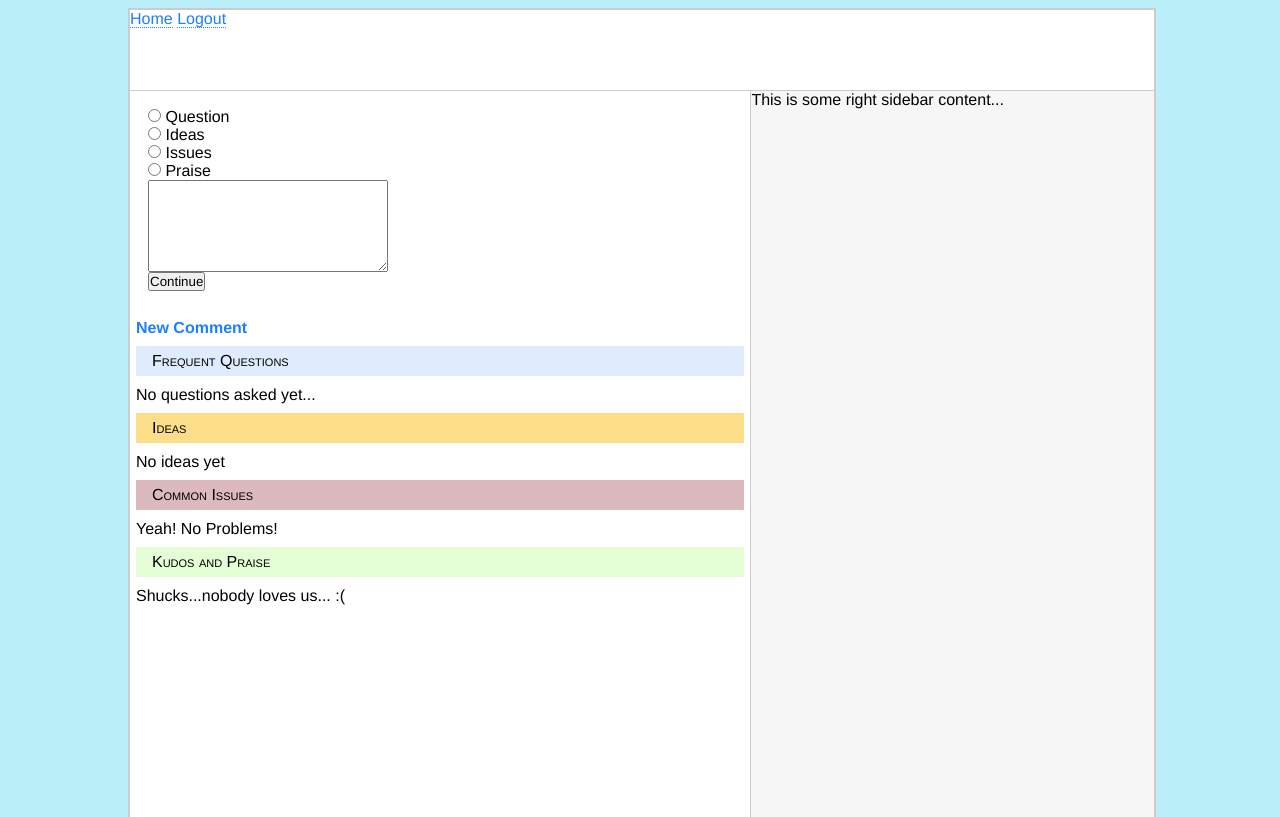
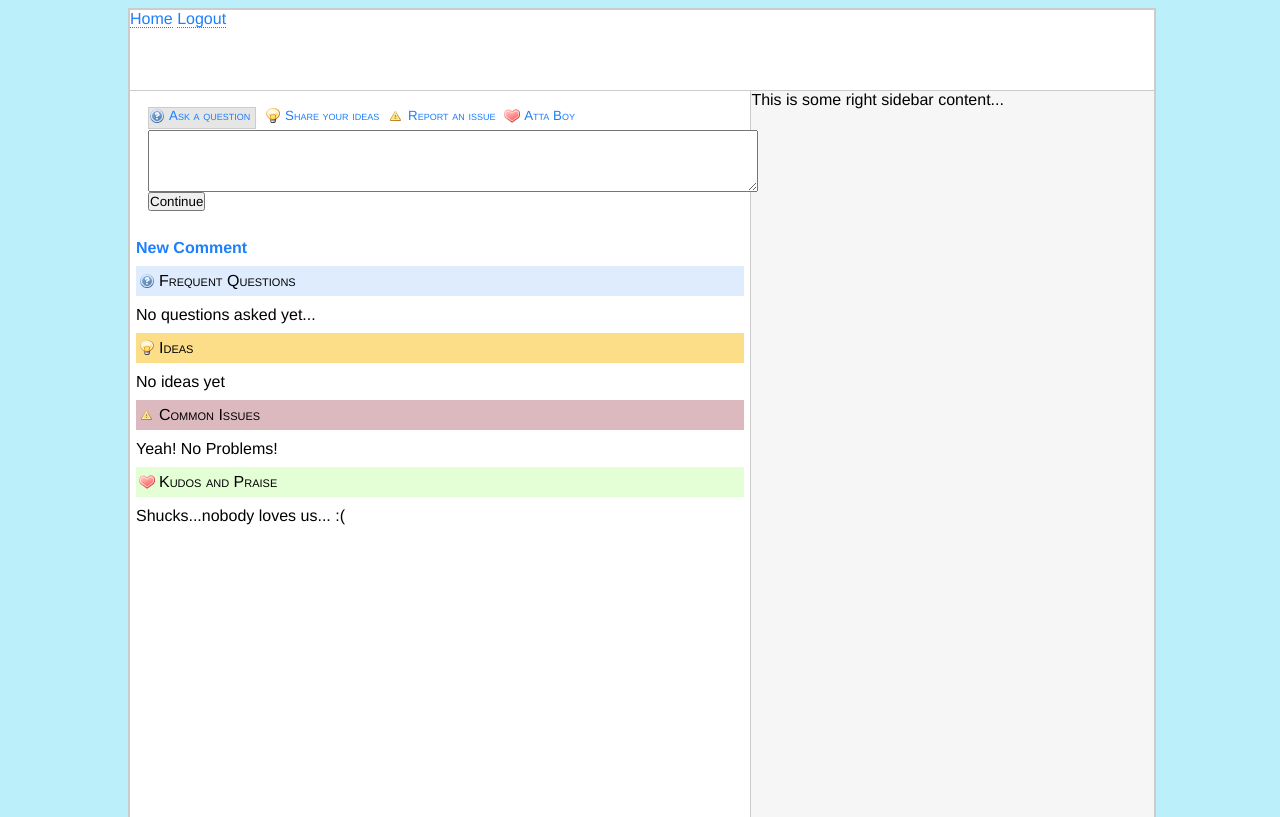
Before and after one commit to pombredanne/OpenEcho, a Django app: template templates/echo/index.html in a window 1280 px wide. Shown: the part 39-856 px from the top of the page. Run offline with Django 3.2, Linux system fonts and the light colour scheme; the template is opened without the code that fills it, so the values that code supplies are empty.

Commit message:
more styling, added some icons

```diff
--- a/media/stylesheets/style.css
+++ b/media/stylesheets/style.css
@@ -17,6 +17,7 @@ a, a:visited, a:hover {
 	font-weight: bold;
 	border-bottom-style: none;
 	color: #1d00fb;
+	border-style: none;
 }
 
 
@@ -97,10 +98,47 @@ a, a:visited, a:hover {
 	float: left;
 }
 
-#newcomment {
+#commentsearch {
 	margin-left: 12px;
 	margin-top: 17px;
 	margin-bottom: 28px;
+	font-size: 10pt;
+	font-variant: small-caps;
+}
+
+#commentsearch a {
+	border-bottom-style: none;
+}
+
+#linkbar {
+	padding-bottom: 7px;
+}
+.searchlink {
+	display: inline;
+	padding-right: 5px;
+}
+#question_link {
+	background: url(../images/help.png) no-repeat;
+	padding-left: 20px;
+}
+#idea_link {
+	background: url(../images/lightbulb.png) no-repeat;
+	padding-left: 20px;
+}
+#issue_link {
+	background: url(../images/bullet_error.png) no-repeat;
+	padding-left: 20px;
+}
+#praise_link {
+	background: url(../images/heart.png) no-repeat;
+	padding-left: 20px;
+}
+#question_link.link_selected  {
+	background-color: #e6e6e6;
+	border: 1px solid #ccc;
+	margin: 0;
+	padding-bottom: 5px;
+	padding-right: 5px;
 }
 
 .category_heading {
@@ -115,33 +153,48 @@ a, a:visited, a:hover {
 	margin-top: 9px;
 	margin-right: 6px;
 	font-variant: small-caps;
+	padding-left: 7px;
 }
 
 #faqs h2 {
-	background-color: #dfecfd;
+	background: #dfecfd url(../images/help.png) no-repeat 3px;
 }
 
 #ideas h2 {
-	background-color: #fcde89;
+	background: #fcde89 url(../images/lightbulb.png) no-repeat 3px;
 }
 
 #issues h2 {
-	background-color: #dcb9be;
+	background: #dcb9be url(../images/bullet_error.png) no-repeat 3px;
 }
 
 #praise h2 {
-	background-color: #e4ffd6;
+	background: #e4ffd6 url(../images/heart.png) no-repeat 3px;
 }
 
 .comment_summary {
-	margin-bottom: 7px;
+	margin-bottom: 15px;
+	margin-top: 15px;
+	border-bottom-style: dotted;
+	border-bottom-width: 1px;
+	margin-right: 6px;
+	padding-bottom: 8px;
+}
+
+.comment_summary a {
+	margin-left: 10px;
 }
 
 .comment_summary p {
 	font-size: 9px;
 	text-indent: 10px;
+	margin-top: 5px;
 }
 
+
+
+
+/* detail edit styles */
 #comment_meta {
 	font-size: 9pt;
 }
--- a/templates/echo/index.html
+++ b/templates/echo/index.html
@@ -1,14 +1,27 @@
 {% extends "echo/base.html" %}
 
 {% block content %}
-<div id="newcomment">
+<div id="commentsearch">
 	<form action="/echo/search/" method="post">
-		<input type="radio" name="category" value="QUESTIONS" /> Question<br />
-		<input type="radio" name="category" value="IDEAS" /> Ideas<br />
-		<input type="radio" name="category" value="ISSUES" /> Issues<br />
-		<input type="radio" name="category" value="PRAISE" /> Praise<br />
-		<textarea name="search" rows="6" cols="30"></textarea><br />
-		<input type="submit" value="Continue" />
+		<div id="linkbar">
+			<div class="searchlink">
+				<a id="question_link" class="link_selected" href="#">Ask a question</a>
+			</div><!-- /searchlink -->
+			<div class="searchlink">
+				<a id="idea_link" href="#">Share your ideas</a>
+			</div><!-- /searchlink -->
+			<div class="searchlink">
+				<a id="issue_link" href="#">Report an issue</a>
+			</div><!-- /searchlink -->
+			<div class="searchlink">
+				<a id="praise_link" href="#">Atta Boy</a>
+			</div><!-- /searchlink -->
+		</div><!-- /linkbar -->
+		<div id="searchbox">
+			<input type="hidden" name="category" value="PRAISE" />
+			<textarea name="search" rows="4" cols="80"></textarea><br />
+			<input type="submit" value="Continue" />
+		</div><!-- /searchbox -->
 	</form>
 </div><!-- /newcomment -->
 
```
Also changed, not shown: media/images/brick_error.png (added), media/images/bug_delete.png (added), media/images/bullet_arrow_down.png (added), media/images/bullet_error.png (added), media/images/bullet_feed.png (added), media/images/cross.png (added), media/images/feed.png (added), media/images/heart.png (added), media/images/help.png (added), media/images/key.png (added), media/images/lightbulb.png (added), media/images/lightning.png (added).
